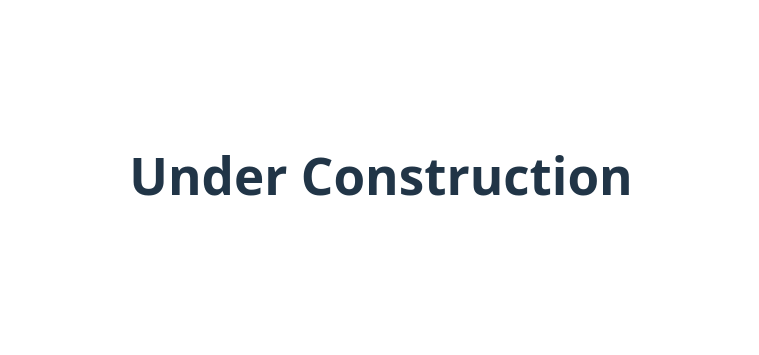
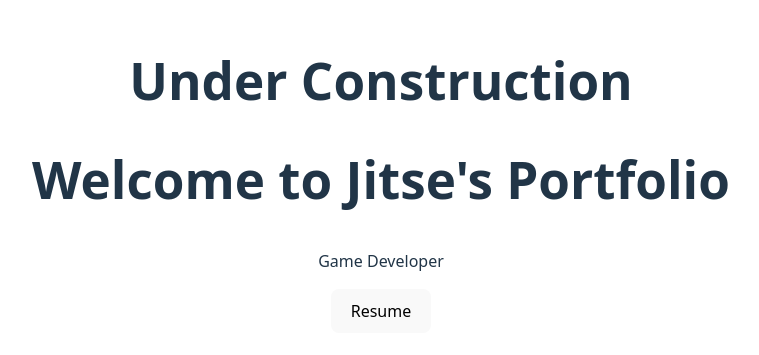
Before and after one commit to JitseVerstraete/JitseVerstraete.github.io, a React (Vite) app: page / in a window 1280 px wide. Shown: the part 225-580 px from the top of the page, without its empty margins (259-1018 px from the left). Built offline with nearby package versions, Linux system fonts and the light colour scheme.

Commit message:
first component

```diff
--- /dev/null
+++ b/components/Hero/Hero.jsx
@@ -0,0 +1,14 @@
+import React from 'react';
+import './Hero.css';
+
+export default function Hero() {
+    return (
+        <section className="hero">
+            <div className="hero-content">
+                <h1>Welcome to Jitse's Portfolio</h1>
+                <p>Game Developer</p>
+                <button>Resume</button>
+            </div>
+        </section>
+    );
+}
--- a/src/App.jsx
+++ b/src/App.jsx
@@ -1,7 +1,6 @@
 import { useState } from 'react'
-import reactLogo from './assets/react.svg'
-import viteLogo from '/vite.svg'
 import './App.css'
+import Hero from '../components/Hero/Hero.jsx'
 
 function App() {
   const [count, setCount] = useState(0)
@@ -10,6 +9,7 @@ function App() {
     <>
 
       <h1>Under Construction</h1>
+      <Hero/>
     </>
   )
 }
```
Also changed, not shown: components/Hero/Hero.css (added).
